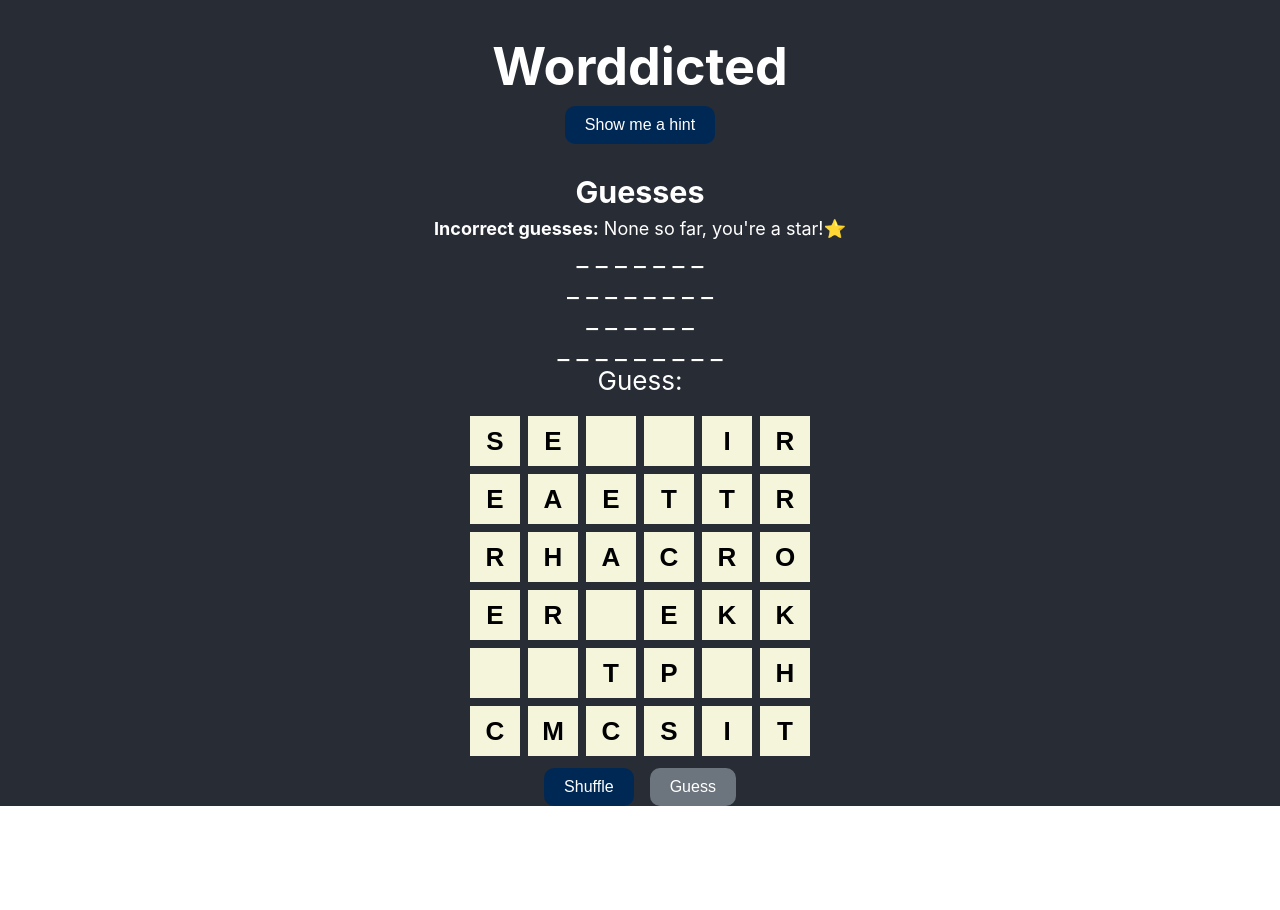
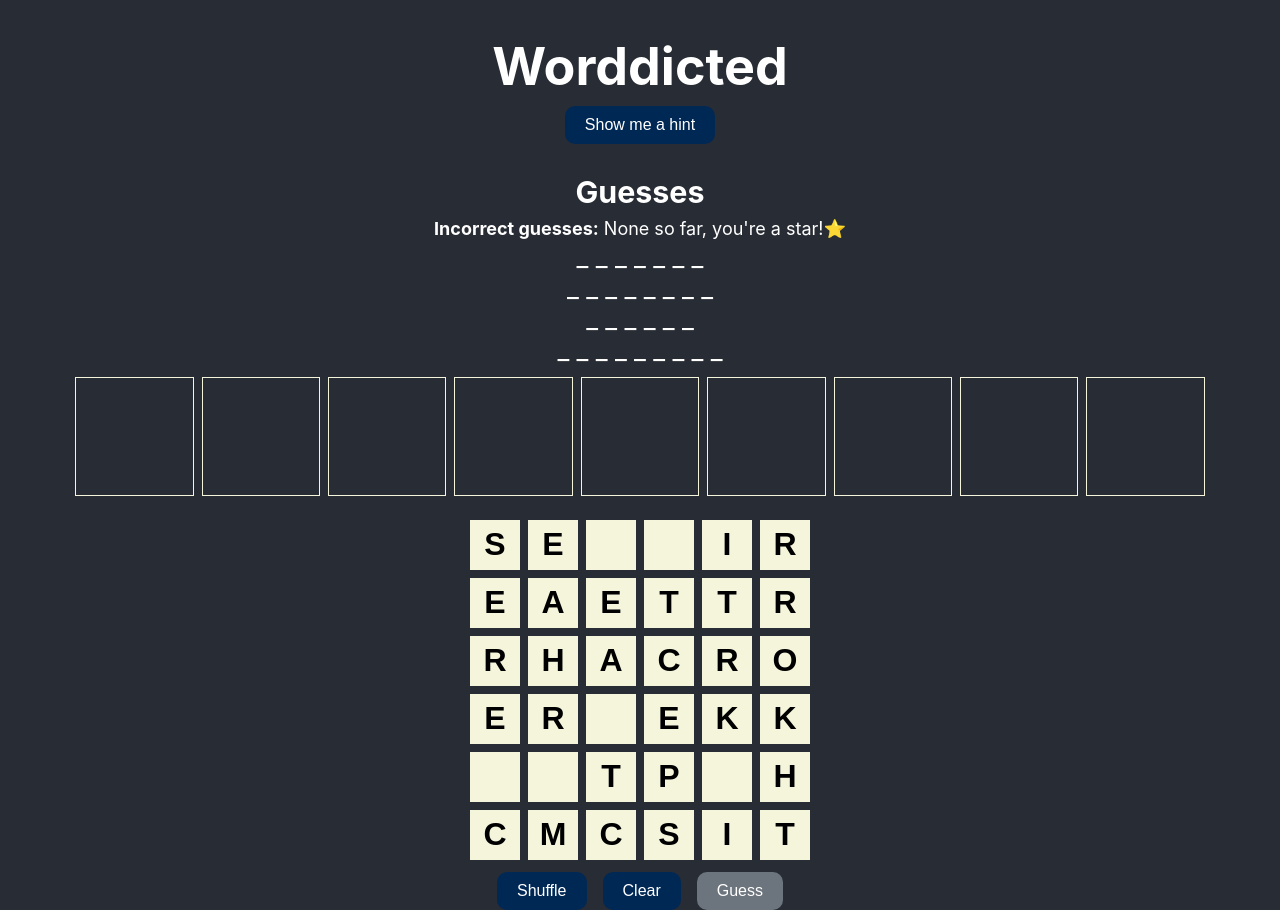
Before and after one commit to playpenny/playpenny.github.io, a React (Create React App) app: page / in a window 1280 px wide. Before the commit the page ends 806 px from the top, so only its background shows below. Built offline with nearby package versions, Linux system fonts and the light colour scheme.

Commit message:
coming along

```diff
--- a/src/App.js
+++ b/src/App.js
@@ -1,4 +1,4 @@
-import React, { useState, useRef, useEffect } from "react";
+import React, { useState, useRef } from "react";
 import { AppButton, HintButton } from "./Components";
 import "./App.css";
 import { SOLUTIONS } from "./solutions";
@@ -30,6 +30,7 @@ function App() {
   const copyTextRef = useRef(null);
   const [guessEnabled, setGuessEnabled] = useState(false);
   const [userInput, setUserInput] = useState("");
+  const [guessBox, setGuessBox] = useState(Array(largestLength).fill("*"));
   const [textCopied, setTextCopied] = useState(false);
   const [selectedLetters, setSelectedLetters] = useState([]);
 
@@ -141,12 +142,18 @@ function App() {
       revealLetters(input);
     }
     setUserInput("");
+    setGuessBox(Array(largestLength).fill("*"));
   };
 
   const onLetterClick = (letter) => {
     setSelectedLetters([...selectedLetters, letter["id"]]);
     const newGuess = userInput + letter["value"];
     setUserInput(newGuess);
+    let newGuessBox = guessBox;
+    for (let i = 0; i < newGuess.length; i++) {
+      newGuessBox[i] = newGuess[i];
+    }
+    setGuessBox(newGuessBox);
     if (newGuess.length >= smallestLength && newGuess.length <= largestLength) {
       setGuessEnabled(true);
     } else {
@@ -181,7 +188,7 @@ function App() {
                 {wordBank.length === 0 && "None so far, you're a star!⭐"}
               </span>
             </div>
-            <div>
+            <div style={{ marginBottom: "8px" }}>
               {guessedWords.map((word, wordIndex) => {
                 const guesses = word.map((letter, letterIndex) => {
                   return (
@@ -198,7 +205,30 @@ function App() {
                 );
               })}
             </div>
-            <div>Guess: {userInput}</div>
+            <div>
+              {guessBox.map((entry, entryId) => (
+                <div
+                  key={entryId}
+                  style={{
+                    display: "inline-block",
+                    backgroundColor: entry === "*" ? "transparent" : "beige",
+                    border: entry === "*" ? "1px solid beige" : "none",
+                    width: `${window.innerWidth / (largestLength + 2)}px`,
+                    height: `${window.innerWidth / (largestLength + 2)}px`,
+                    alignItems: "center",
+                    justifyContent: "center",
+                    fontFamily: "Futura, sans-serif",
+                    fontWeight: "bold",
+                    textTransform: "uppercase",
+                    margin: "4px",
+                    fontSize: "xx-large",
+                    color: entry === "*" ? "transparent" : "black",
+                  }}
+                >
+                  {entry === "*" ? "*" : entry}
+                </div>
+              ))}
+            </div>
             {/* Grid */}
             <div style={{ marginTop: "16px" }}>
               {grid.map((row, rowIndex) => (
@@ -218,11 +248,12 @@ function App() {
                         textTransform: "uppercase",
                         margin: "4px",
                         cursor: entry["value"] === "*" ? "click" : "pointer",
+                        fontSize: "xx-large",
                         color:
                           entry["value"] === "*"
                             ? "beige"
                             : selectedLetters.includes(entry["id"])
-                              ? "grey"
+                              ? "#bfbfbf" // light grey
                               : "black",
                       }}
                       onClick={() =>
@@ -237,6 +268,14 @@ function App() {
             </div>
             <div style={{ display: "flex" }}>
               <AppButton onClick={handleShuffle} text="Shuffle" />{" "}
+              <AppButton
+                onClick={() => {
+                  setUserInput("");
+                  setGuessBox(Array(largestLength).fill("*"));
+                  setSelectedLetters([]);
+                }}
+                text="Clear"
+              />{" "}
               <AppButton
                 onClick={handleGuess}
                 disabled={!guessEnabled}
```
